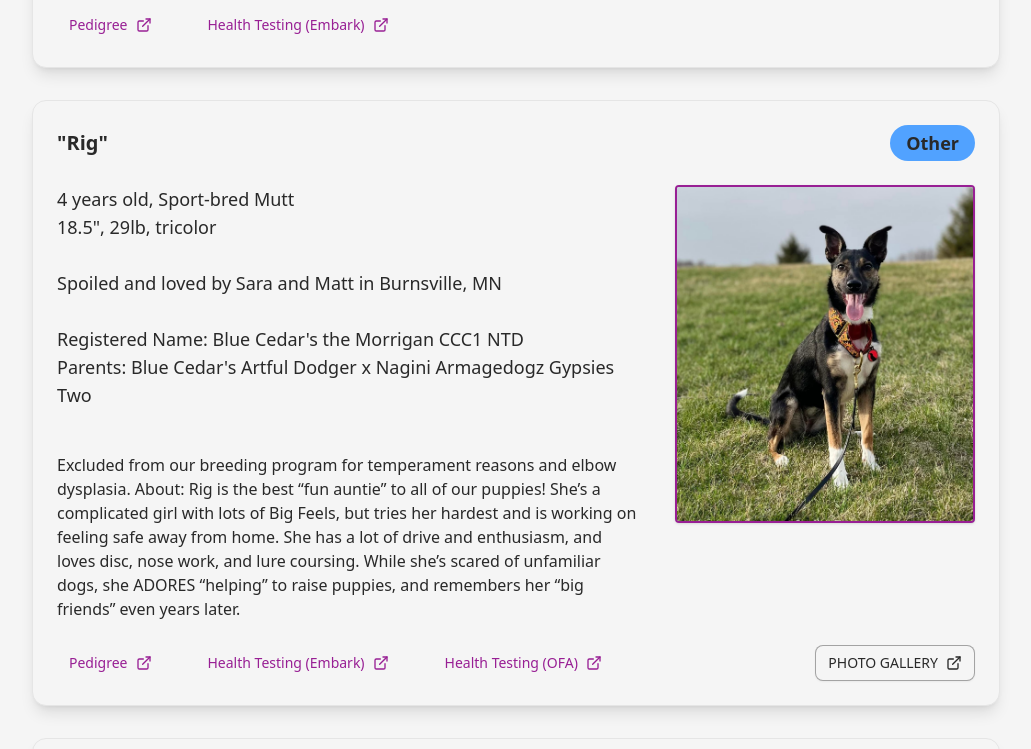
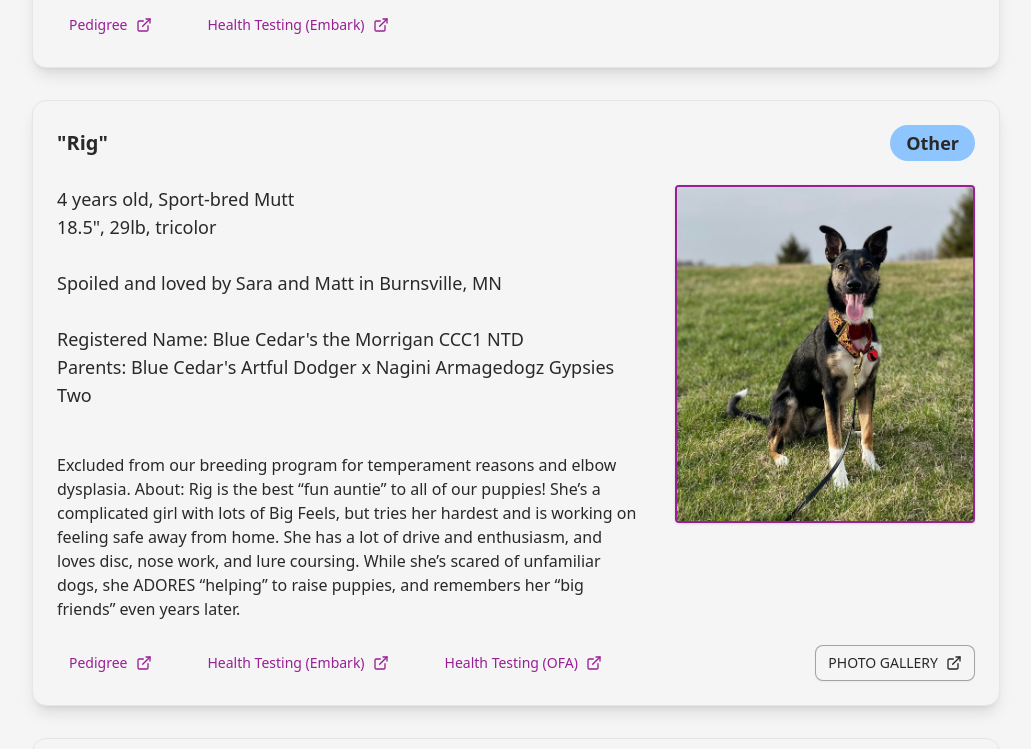
Before and after one commit to Danielle254/puzzle-dogs, a Next.js app: page /ourdogs in a window 1280 px wide. Shown: the part 3220-3969 px from the top of the page, without its empty margins (124-1155 px from the left). Built offline with nearby package versions, Linux system fonts and the light colour scheme; a web font is replaced by a local one.

Commit message:
style: update other chip color

```diff
--- a/app/ourdogs/components/DogCard.tsx
+++ b/app/ourdogs/components/DogCard.tsx
@@ -23,7 +23,7 @@ export default function DogCard({ dog }: { dog: DogDetailsType }) {
       case "Upcoming":
         return "bg-primary/40 text-foreground";
       case "Other":
-        return "bg-blue-400 text-foreground";
+        return "bg-blue-300 text-foreground";
       default:
         return "bg-primary text-white";
     }
```
